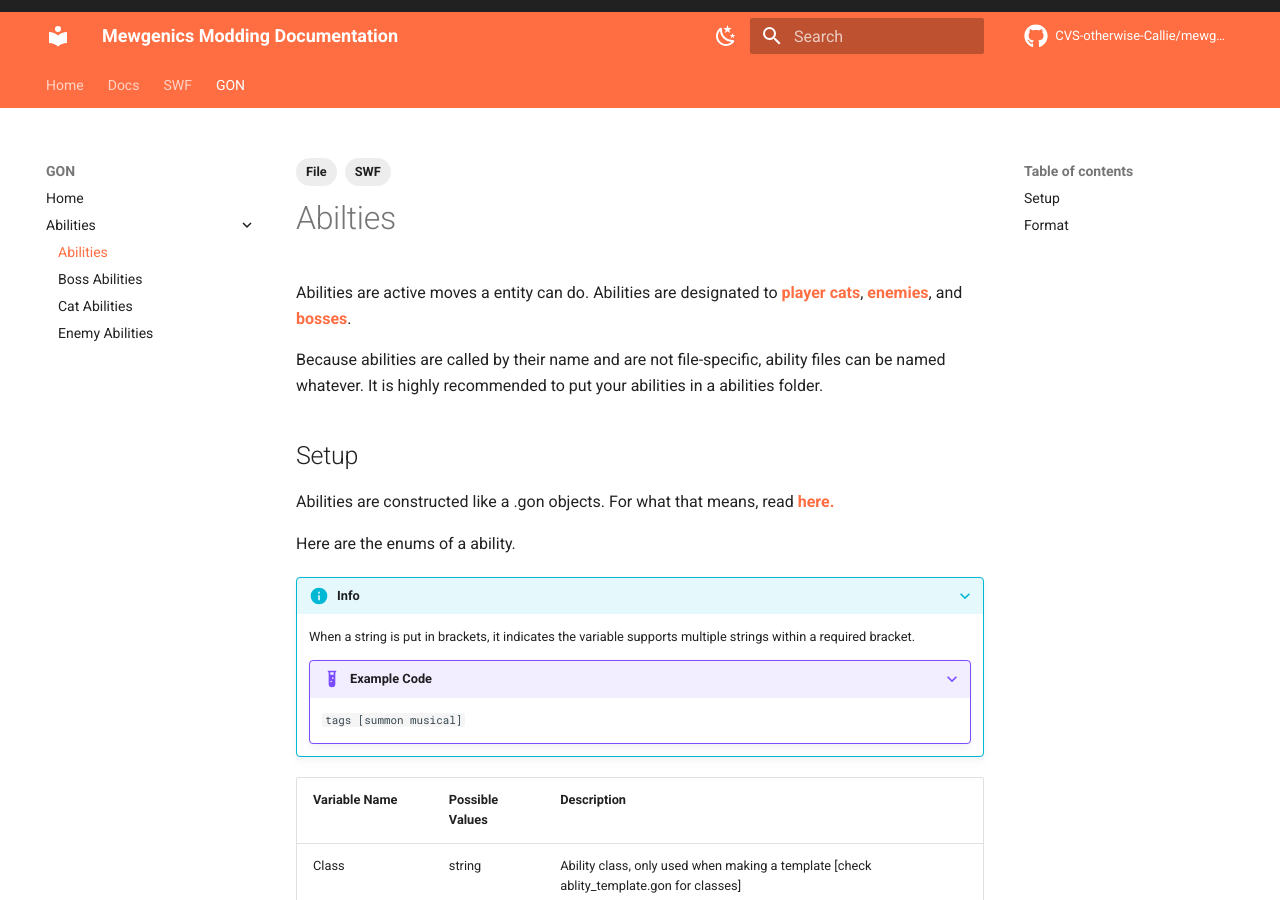
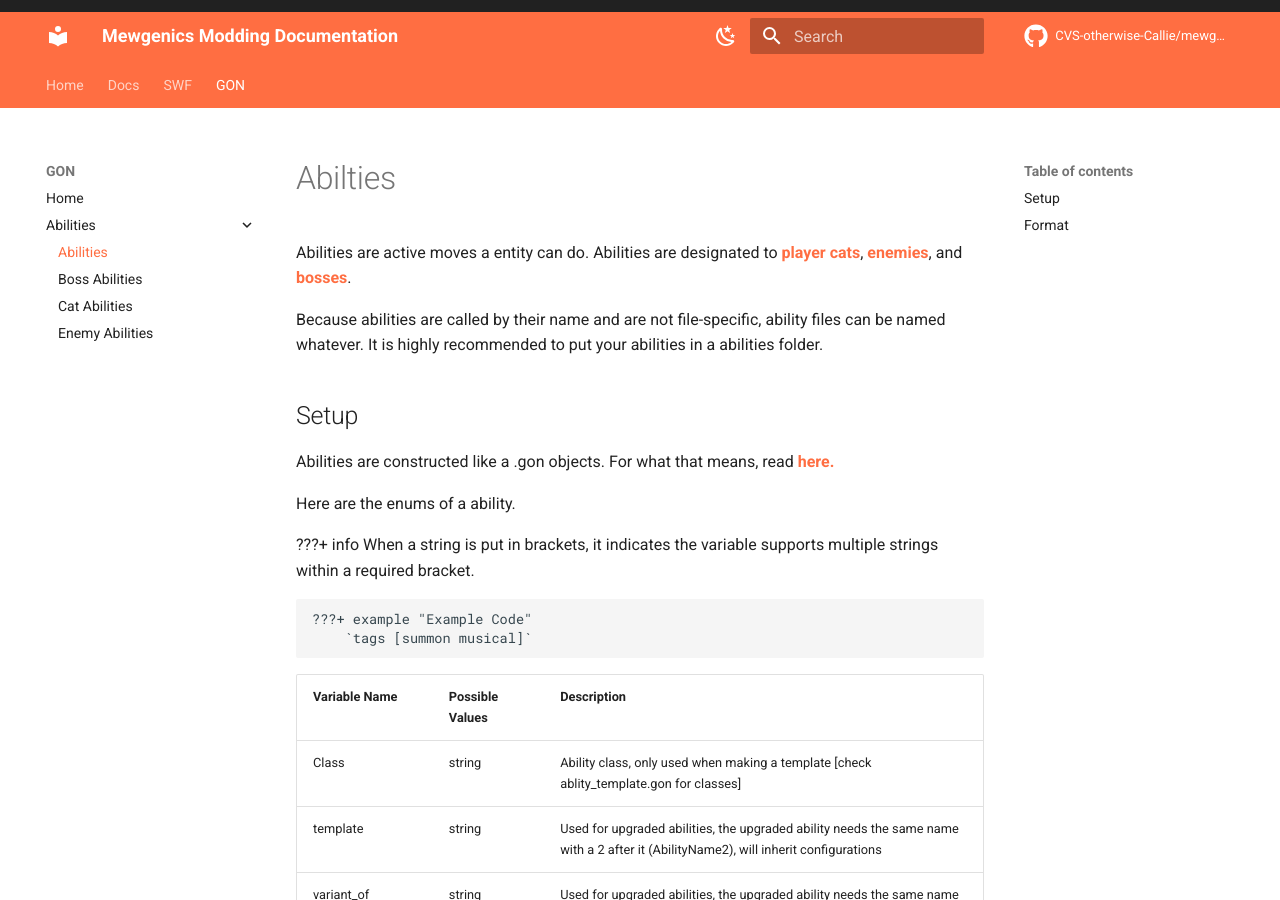
Before and after one commit to CVS-otherwise-Callie/mewgenics-modding-documents, an MkDocs documentation site: the page built from docs/gon/abi_abilitieshome.md, in a window 1280 px wide and 900 px high. Built offline with MkDocs 1.6.1 and Material for MkDocs 9.7.7, drawn with Linux system fonts in a browser that asks for light colours; comment, search, counter and statistics services are not loaded; some of the changed lines change nothing that is shown.

Commit message:
does this work

```diff
--- a/mkdocs.yml
+++ b/mkdocs.yml
@@ -51,18 +51,6 @@ theme:
           toggle:
             icon: material/weather-sunny
             name: Switch to light mode
-markdown_extensions:
-
-  - pymdownx.details
-
-plugins:
-  - search:
-      separator: '[\s\-\.\_\·]+'
-  - git-revision-date-localized:
-      fallback_to_build_date: true
-      type: date
-  - tags:
-      tags_file: tags.md
 
 copyright: "Copyright &copy; 2026 CVS-Otherwise-Callie (Discord: ia_svc)"
 repo_url: https://github.com/CVS-otherwise-Callie/mewgenics-modding-documents
```
